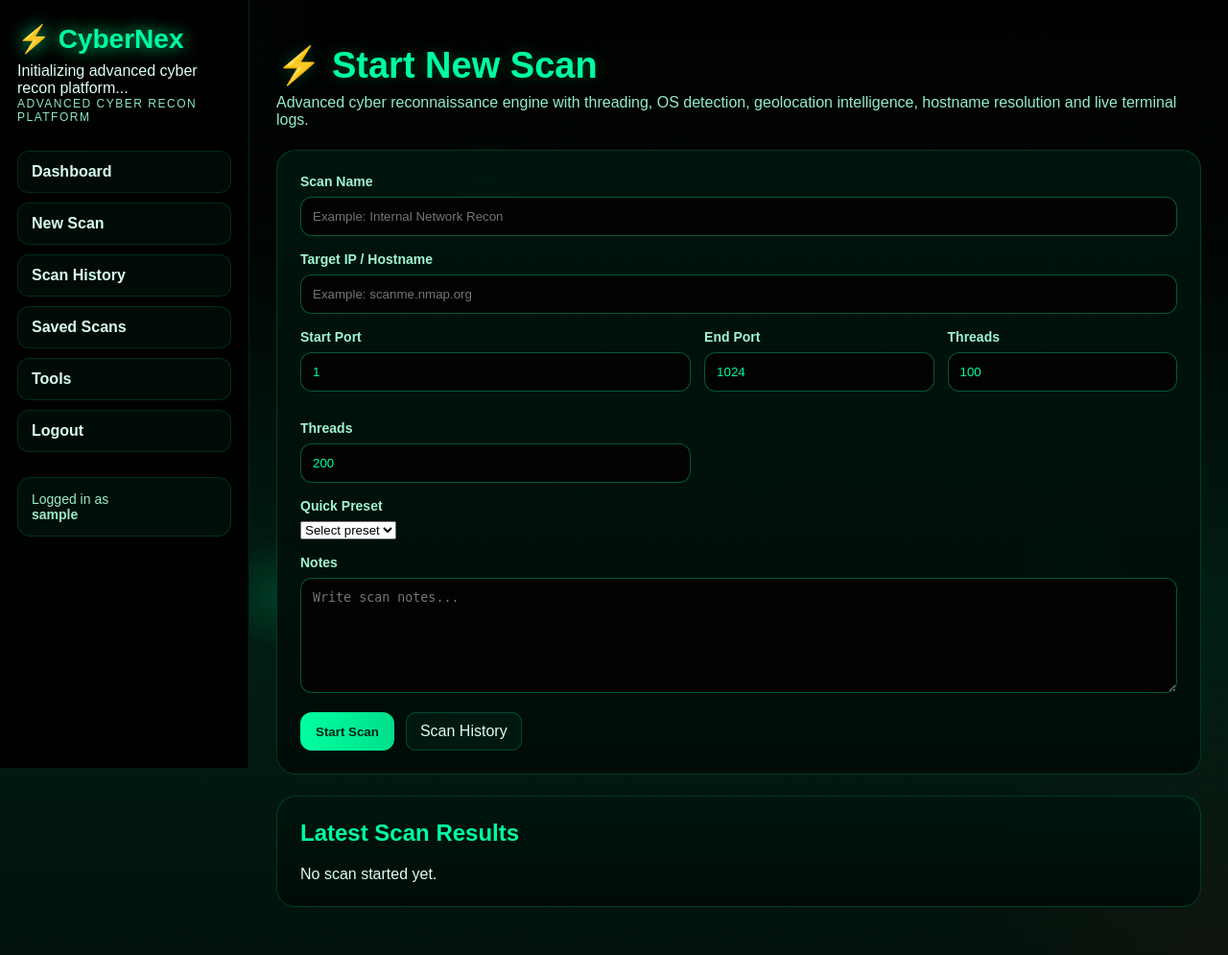
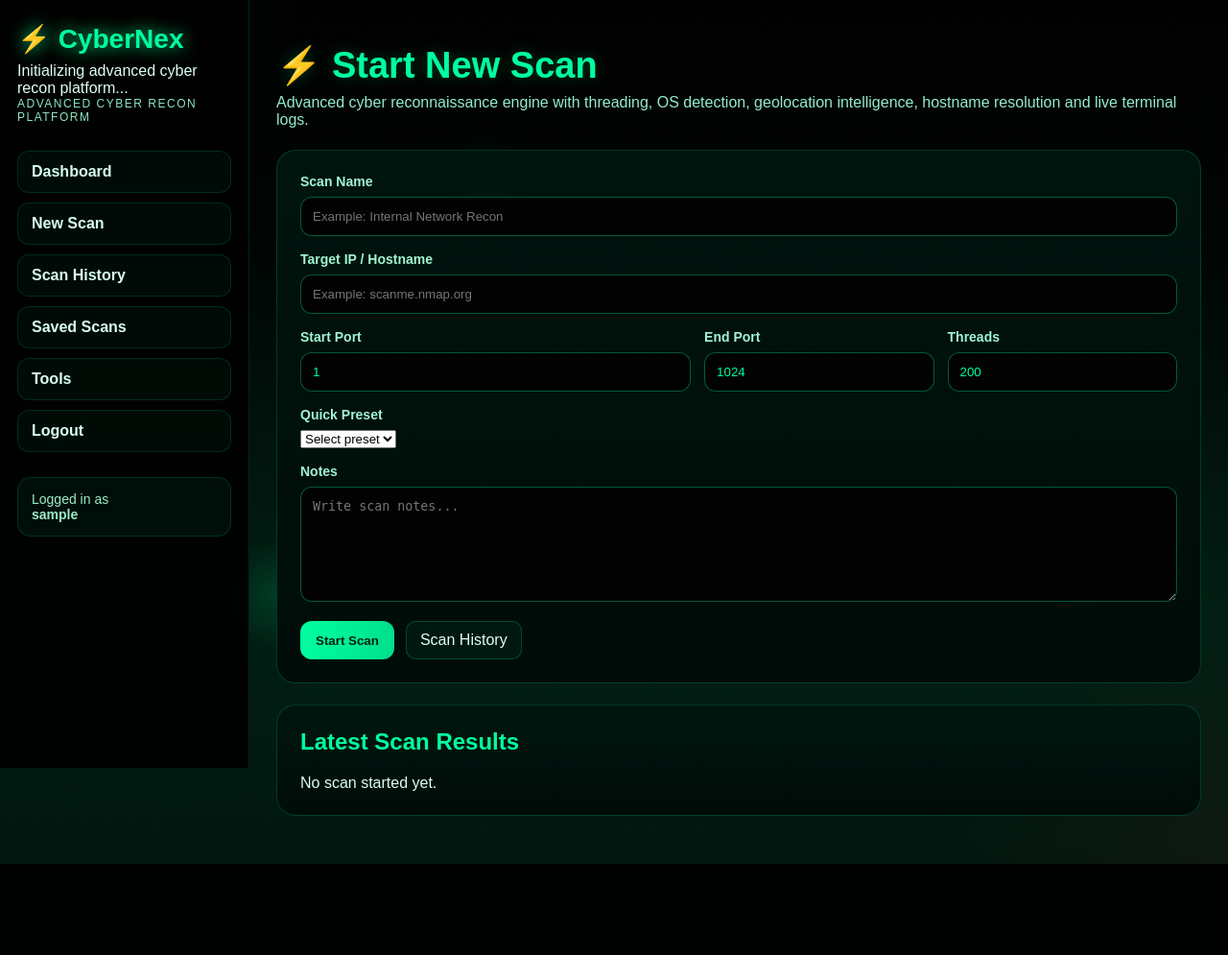
Before and after one commit to ShivaRamaKrishna-05/advance-port-scanner, a Flask app: page /newscan in a window 1280 px wide. Shown: the whole page at 96% size. After the commit the page ends 900 px from the top, so only its background shows below. Run offline with Flask 3, Linux system fonts and the light colour scheme; the visitor is signed in with stand-in values (Sample User, id 1).

Commit message:
Fixed duplicate threads field

```diff
--- a/templates/dashboard/newscan.html
+++ b/templates/dashboard/newscan.html
@@ -62,15 +62,7 @@
                     required
                 >
             </div>
-            <div class="form-group">
-    <label for="threads">Threads</label>
-    <input type="number"
-           id="threads"
-           name="threads"
-           value="100"
-           min="1"
-           max="500">
-</div>
+
 
             <div class="form-group">
                 <label>Threads</label>
```
